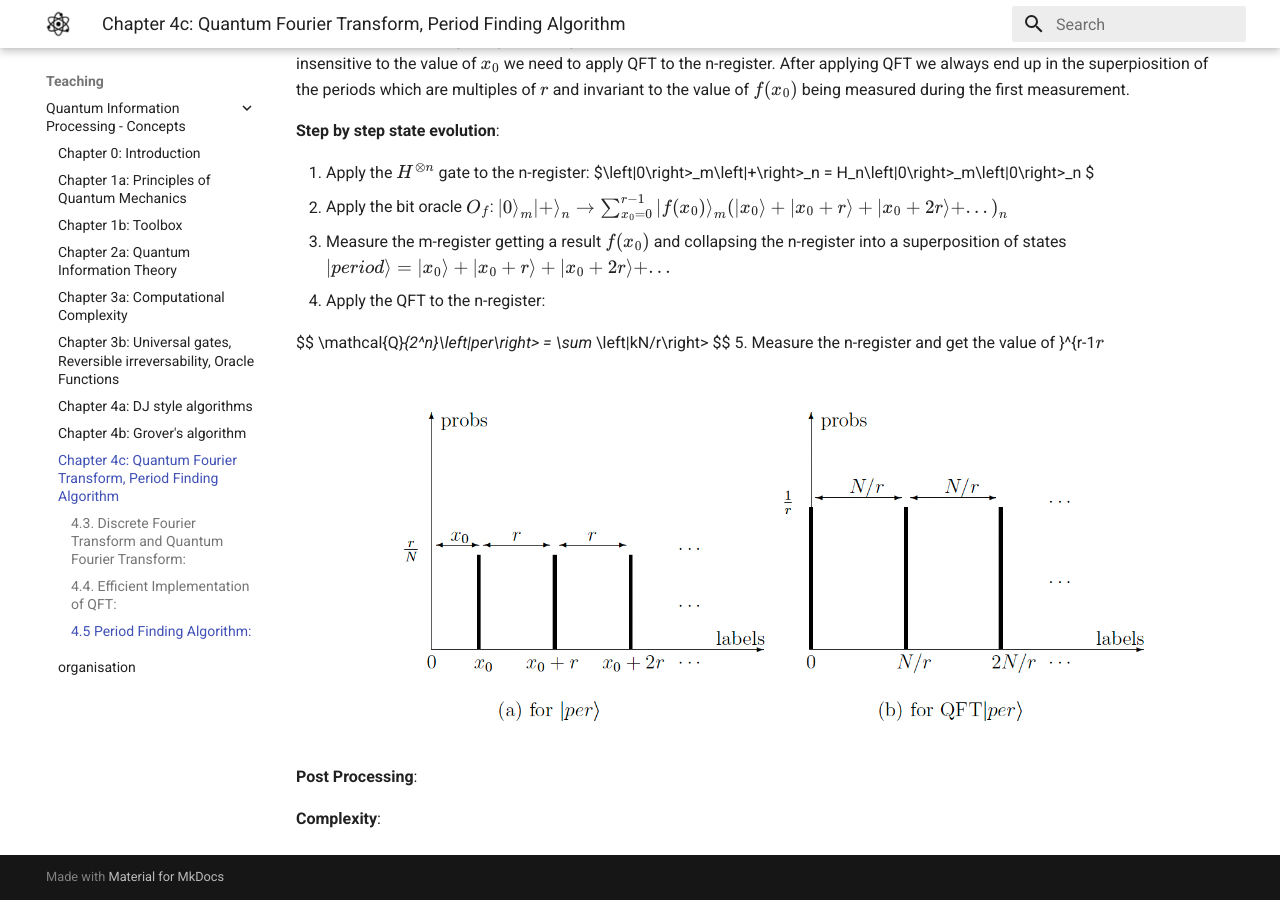
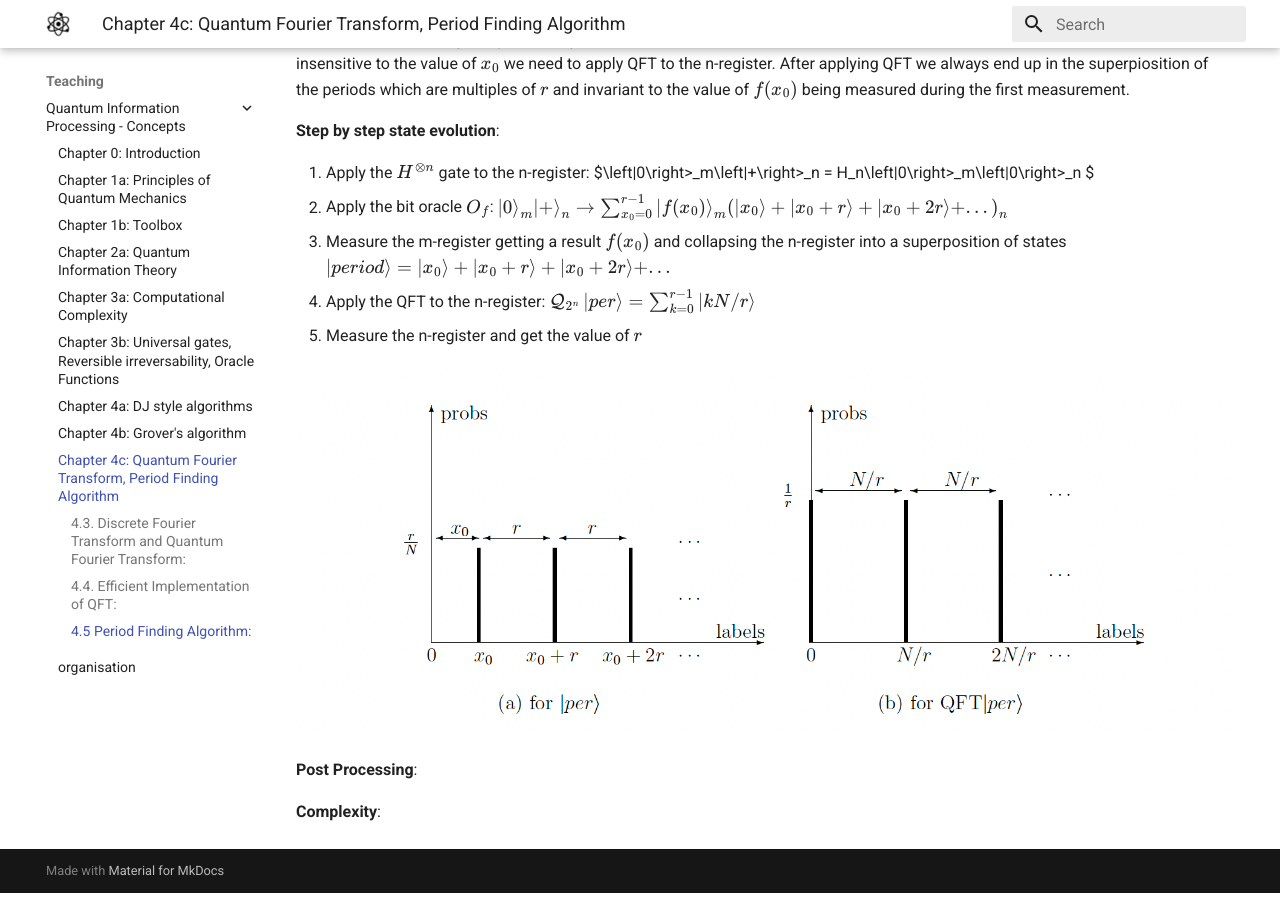
Before and after one commit to wojtekadamczyk3/wadamczyk, an MkDocs documentation site: the page built from docs/qip1/ch4c.md, in a window 1280 px wide and 900 px high, scrolled down 5235 px. Built offline with MkDocs 1.6.1 and Material for MkDocs 9.7.7, drawn with Linux system fonts in a browser that asks for light colours.

Commit message:
updated version of qft

```diff
--- a/docs/qip1/ch4c.md
+++ b/docs/qip1/ch4c.md
@@ -142,11 +142,7 @@ Now you might think, that is perfect. If I measure this n-register enough times
 1. Apply the $H^{\otimes n}$ gate to the n-register: $\left|0\right>_m\left|+\right>_n = H_n\left|0\right>_m\left|0\right>_n $
 2. Apply the bit oracle $O_f$: $\left|0\right>_m\left|+\right>_n \rightarrow \sum_{x_0=0}^{r-1} \left|f(x_0)\right>_m\left(\left|x_0\right> + \left|x_0+r\right> + \left|x_0+2r\right> + ... \right)_n$
 3. Measure the m-register getting a result $f(x_0)$ and collapsing the n-register into a superposition of states $\left|period\right> =  \left|x_0\right>+ \left|x_0+r\right> + \left|x_0+2r\right> + ...$
-4. Apply the QFT to the n-register:
-
-$$
-\mathcal{Q}_{2^n}\left|per\right> = \sum_{k=0}^{r-1} \left|kN/r\right>
-$$
+4. Apply the QFT to the n-register: $\mathcal{Q}_{2^n}\left|per\right> = \sum_{k=0}^{r-1} \left|kN/r\right>$
 5. Measure the n-register and get the value of $r$
 
 
```
